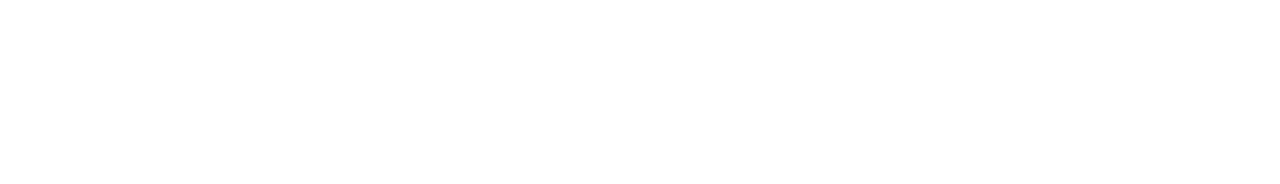
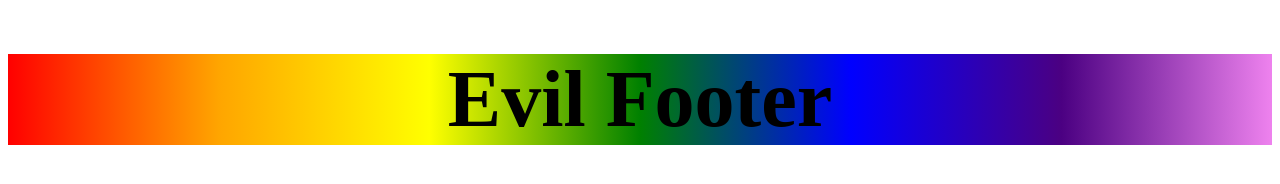
Before and after one commit to GrismoXO/pagefake2, a plain HTML site: page index.html in a window 1280 px wide. Drawn offline with Linux system fonts and the light colour scheme.

Commit message:
Evil Footer

```diff
--- a/assets/css/style.css
+++ b/assets/css/style.css
@@ -0,0 +1,18 @@
+footer {
+    text-align: center;
+    font-size: 40px;
+    font-weight: bold;
+    text-overflow: clip;
+    background-color: red; /* For browsers that do not support gradients */
+    background-image: linear-gradient(to right, red, orange, yellow, green, blue, indigo, violet);
+}
+
+.blink {
+    animation: blinker 0.1s linear infinite;
+}
+
+@keyframes blinker {
+    50% {
+        color: white;
+    }
+}
--- a/index.html
+++ b/index.html
@@ -4,9 +4,12 @@
     <meta charset="UTF-8">
     <meta http-equiv="X-UA-Compatible" content="IE=edge">
     <meta name="viewport" content="width=device-width, initial-scale=1.0">
+    <link rel="stylesheet" href="assets/css/style.css">
     <title>Document</title>
 </head>
 <body>
-
+    <footer>
+        <h1 class="blink">Evil Footer</h1>
+    </footer>
 </body>
 </html>
```
